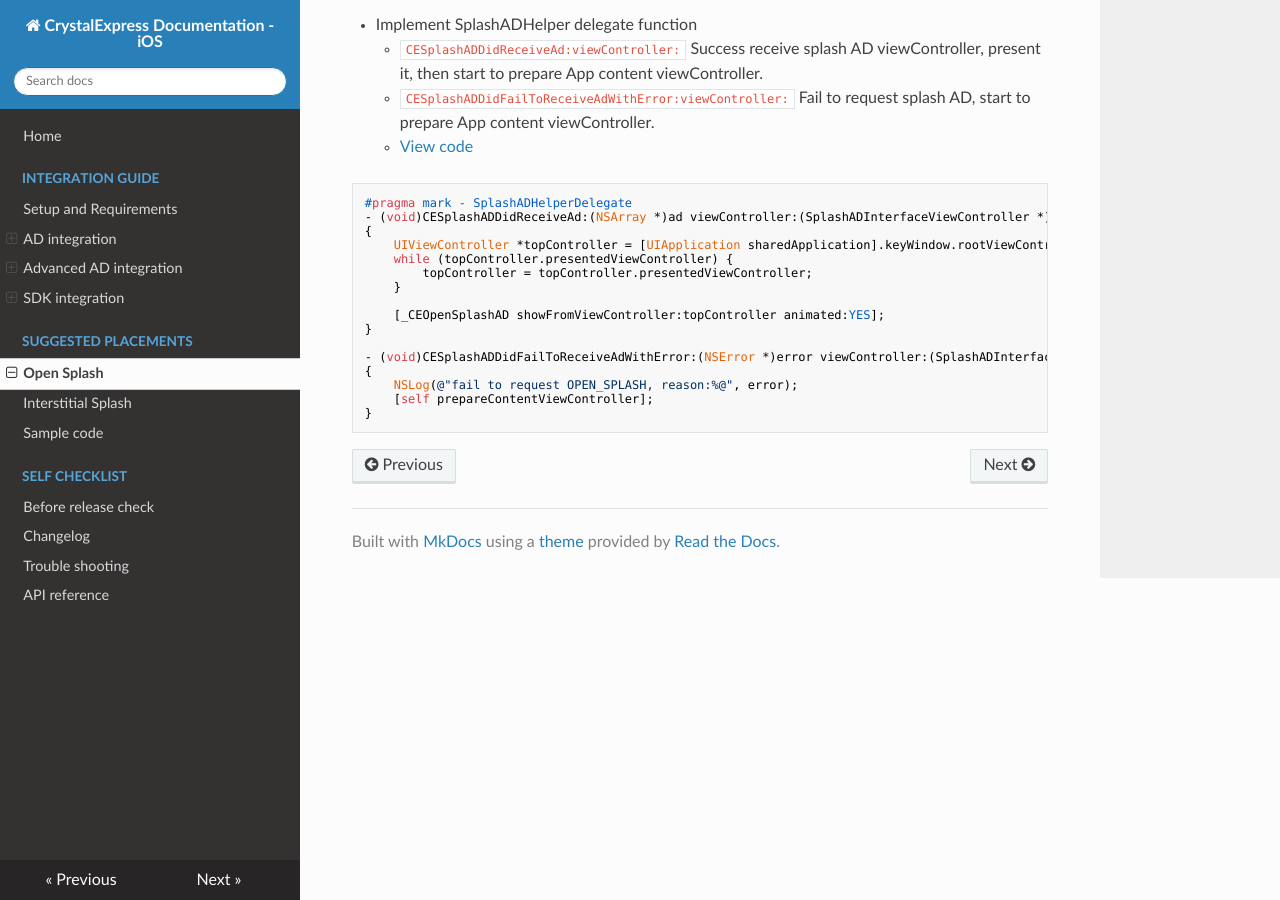
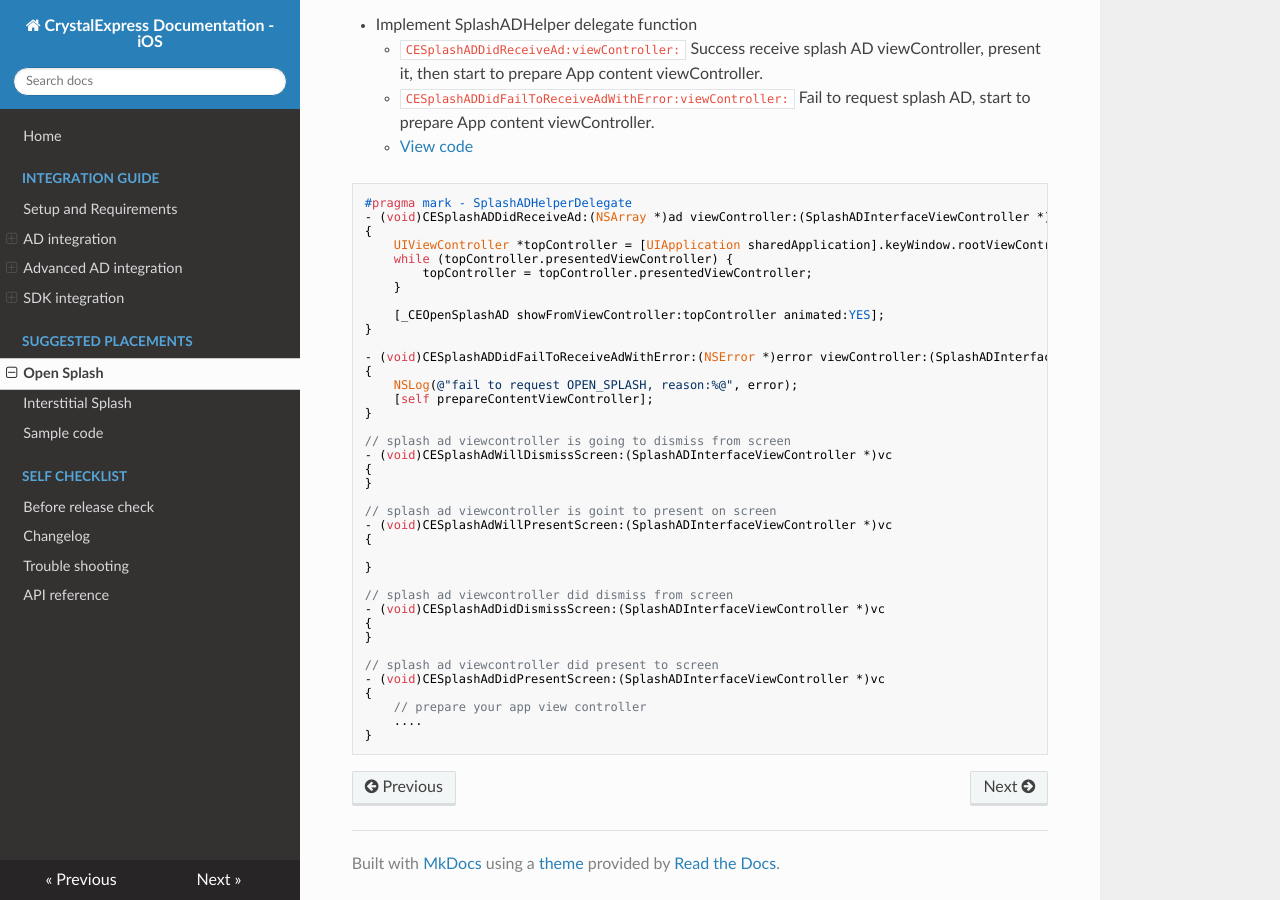
Before and after one commit to intowow/CrystalExpressDocumentation-iOS, an MkDocs documentation site: the page built from docs/docs/open-splash-ad.md, in a window 1280 px wide and 900 px high, scrolled down 1803 px. Built offline with MkDocs 1.6.1, drawn with Linux system fonts in a browser that asks for light colours; nearby versions of some CDN libraries; old or Windows-style settings are respelled for this version of MkDocs.

Commit message:
update open splash delegate method

````diff
--- a/docs/docs/open-splash-ad.md
+++ b/docs/docs/open-splash-ad.md
@@ -104,4 +104,27 @@
     NSLog(@"fail to request OPEN_SPLASH, reason:%@", error);
     [self prepareContentViewController];
 }
+
+// splash ad viewcontroller is going to dismiss from screen
+- (void)CESplashAdWillDismissScreen:(SplashADInterfaceViewController *)vc
+{
+}
+
+// splash ad viewcontroller is goint to present on screen
+- (void)CESplashAdWillPresentScreen:(SplashADInterfaceViewController *)vc
+{
+
+}
+
+// splash ad viewcontroller did dismiss from screen
+- (void)CESplashAdDidDismissScreen:(SplashADInterfaceViewController *)vc
+{
+}
+
+// splash ad viewcontroller did present to screen
+- (void)CESplashAdDidPresentScreen:(SplashADInterfaceViewController *)vc
+{
+    // prepare your app view controller
+    ....
+}
 ```
````
